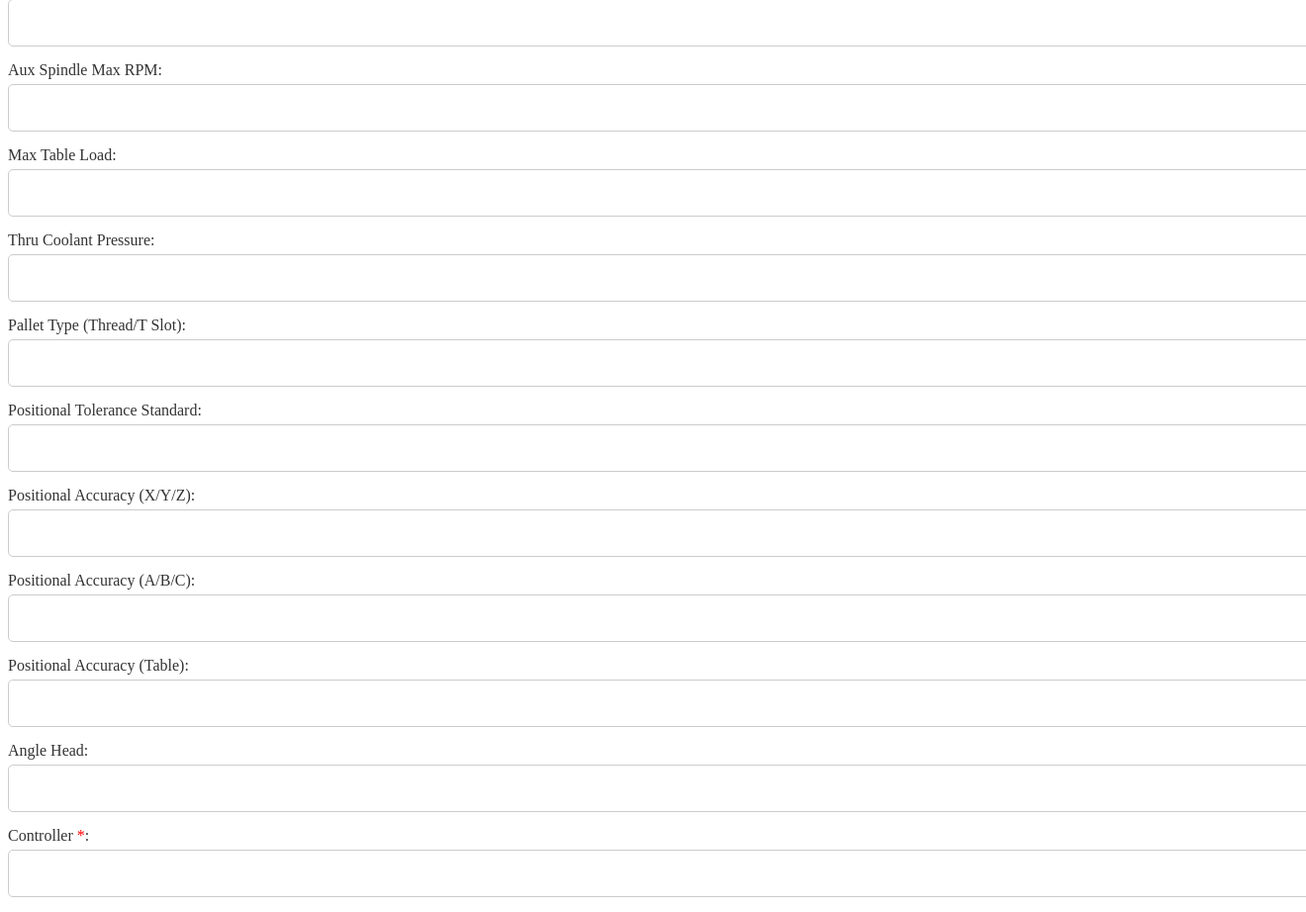
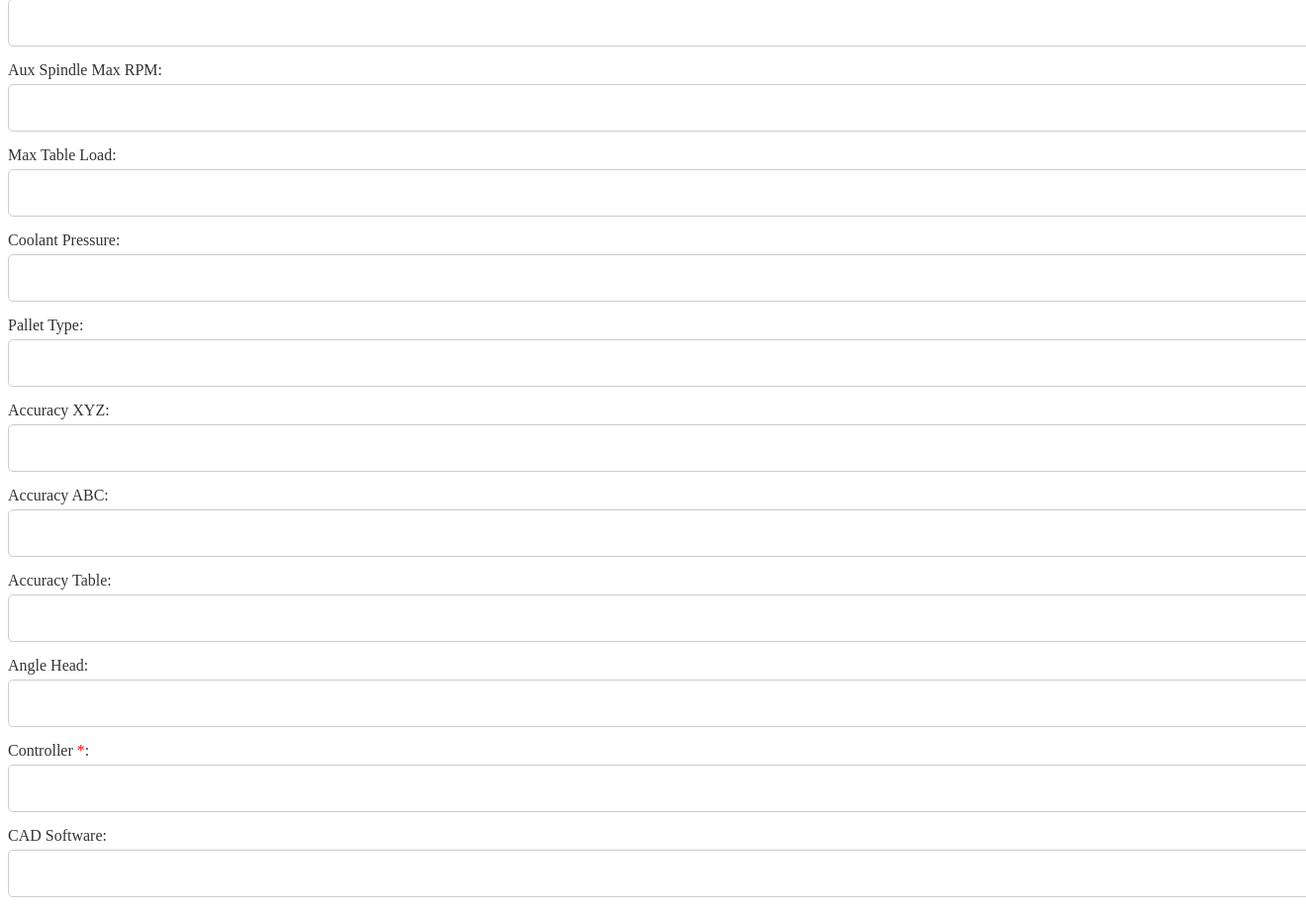
Before and after one commit to Monishahee/machine_forms, a Python web app: template templates/specs_form.html in a window 1320 px wide; the page is wider, and only the part inside the window is pictured. Shown: the part 1373-2295 px from the top of that part at 99% size. Run offline with Jinja, Linux system fonts and the light colour scheme; the template is opened without the code that fills it: most values are stand-ins (such as "Sample title", 1, 10 or a date in 2020).

Commit message:
Update specs_form.html

```diff
--- a/templates/specs_form.html
+++ b/templates/specs_form.html
@@ -5,13 +5,9 @@
     <link rel="stylesheet" href="{{ url_for('static', filename='style.css') }}">
 </head>
 <body>
-    <h2>Specifications for {{ entry.machine }} ({{ entry.size }})</h2>
-    <form method="POST" action="{{ url_for('specs_form', entry_id=entry.id) }}">
+    <h2>Specifications for {{ machine }} ({{ size }})</h2>
 
-
-
-
-
+    <form method="POST" action="{{ url_for('specs_form') }}">
 
         <input type="hidden" name="machine" value="{{ machine }}">
         <input type="hidden" name="size" value="{{ size }}">
@@ -71,22 +67,19 @@
             <label>Max Table Load:</label>
             <input type="text" name="max_table_load"><br>
 
-            <label>Thru Coolant Pressure:</label>
+            <label>Coolant Pressure:</label>
             <input type="text" name="coolant_pressure"><br>
 
-            <label>Pallet Type (Thread/T Slot):</label>
+            <label>Pallet Type:</label>
             <input type="text" name="pallet_type"><br>
 
-            <label>Positional Tolerance Standard:</label>
-            <input type="text" name="tolerance_standard"><br>
-
-            <label>Positional Accuracy (X/Y/Z):</label>
+            <label>Accuracy XYZ:</label>
             <input type="text" name="accuracy_xyz"><br>
 
-            <label>Positional Accuracy (A/B/C):</label>
+            <label>Accuracy ABC:</label>
             <input type="text" name="accuracy_abc"><br>
 
-            <label>Positional Accuracy (Table):</label>
+            <label>Accuracy Table:</label>
             <input type="text" name="accuracy_table"><br>
 
             <label>Angle Head:</label>
@@ -135,8 +128,6 @@
         <div class="section">
            <button type="submit" name="action" value="add">Add Another Machine</button>
            <button type="submit" name="action" value="submit">Submit All</button>
-
-
         </div>
     </form>
 </body>
```
